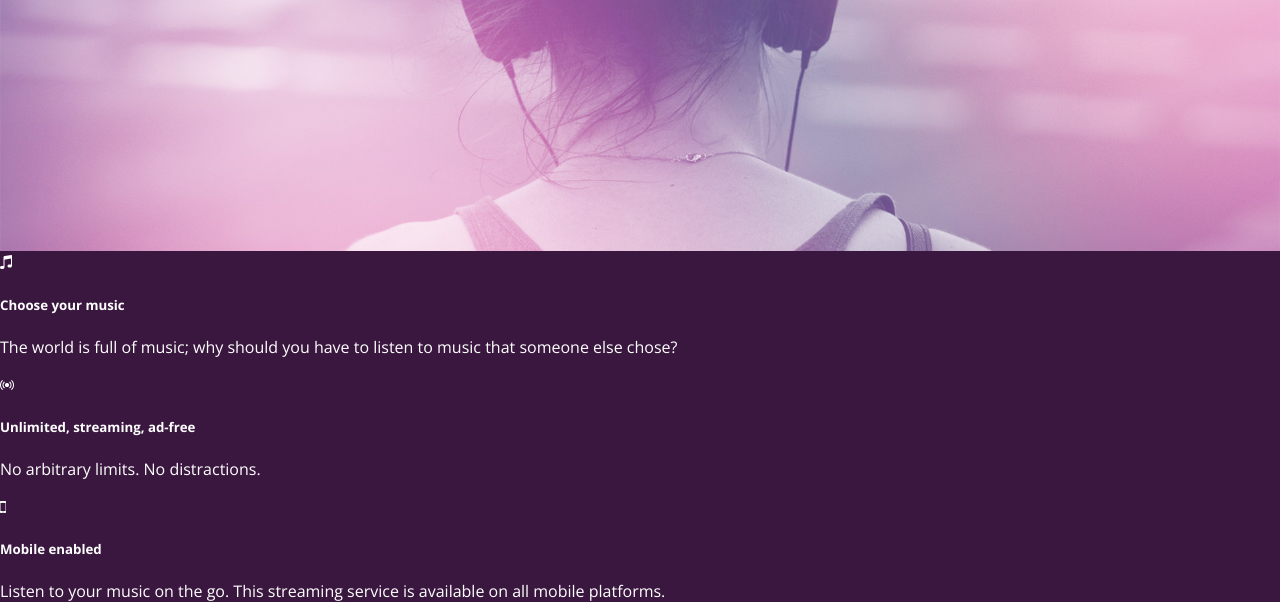
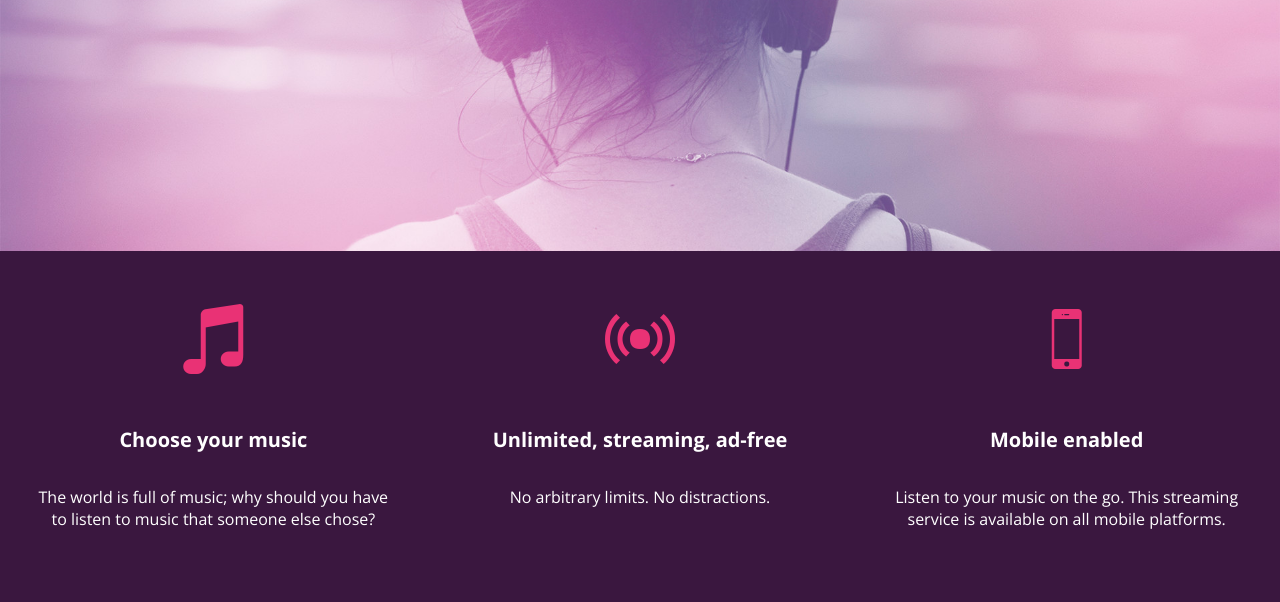
Before and after one commit to docsmage/bloc-jams, a plain HTML site: page index.html in a window 1280 px wide. Shown: the part 466-1068 px from the top of the page. After the commit the page ends 1044 px from the top, so only its background shows below. Drawn offline with nearby package versions, Linux system fonts and the light colour scheme.

Commit message:
styling selling points

```diff
--- a/styles/main.css
+++ b/styles/main.css
@@ -46,3 +46,31 @@
      letter-spacing: 0.5rem;         /* puts 0.5 root ems worth of space between each letter */
      text-shadow: 1px 1px 0px rgb(58,23,63); /* creates a shadow underneath the text for readability over the image */
  }
+
+ .selling-points {
+     position: relative;
+     display: table;
+     width: 100%;
+     -webkit-box-sizing: border-box;
+     -moz-box-sizing: border-box;
+     box-sizing: border-box; /* we'll explain this in a resource */
+ }
+
+ .point {
+     display: table-cell;
+     position: relative;
+     width: 33.3%;
+     padding: 2rem;
+     text-align: center;
+ }
+
+ .point .point-title {
+     font-size: 1.25rem;
+ }
+
+ .ion-music-note,
+ .ion-radio-waves,
+ .ion-iphone {
+     color: rgb(233,50,117);
+     font-size: 5rem;
+ }
```
